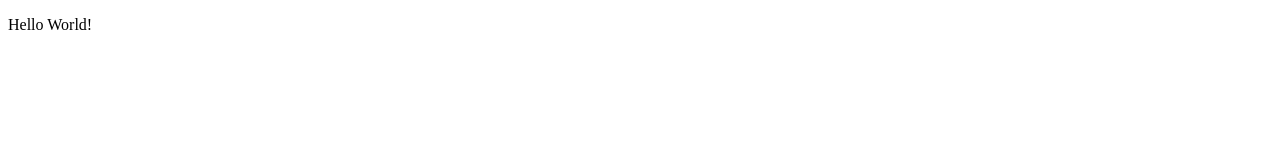
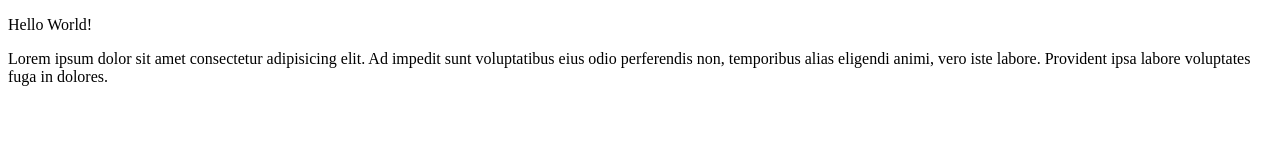
Before and after one commit to muhamadreza1706/muhamadreza-git-test, a plain HTML site: page index.html in a window 1280 px wide. Drawn offline with Linux system fonts and the light colour scheme.

Commit message:
Menambahkan paragraf

```diff
--- a/index.html
+++ b/index.html
@@ -7,5 +7,6 @@
 </head>
 <body>
     <p>Hello World!</p>
+    <p>Lorem ipsum dolor sit amet consectetur adipisicing elit. Ad impedit sunt voluptatibus eius odio perferendis non, temporibus alias eligendi animi, vero iste labore. Provident ipsa labore voluptates fuga in dolores.</p>
 </body>
 </html>
```
